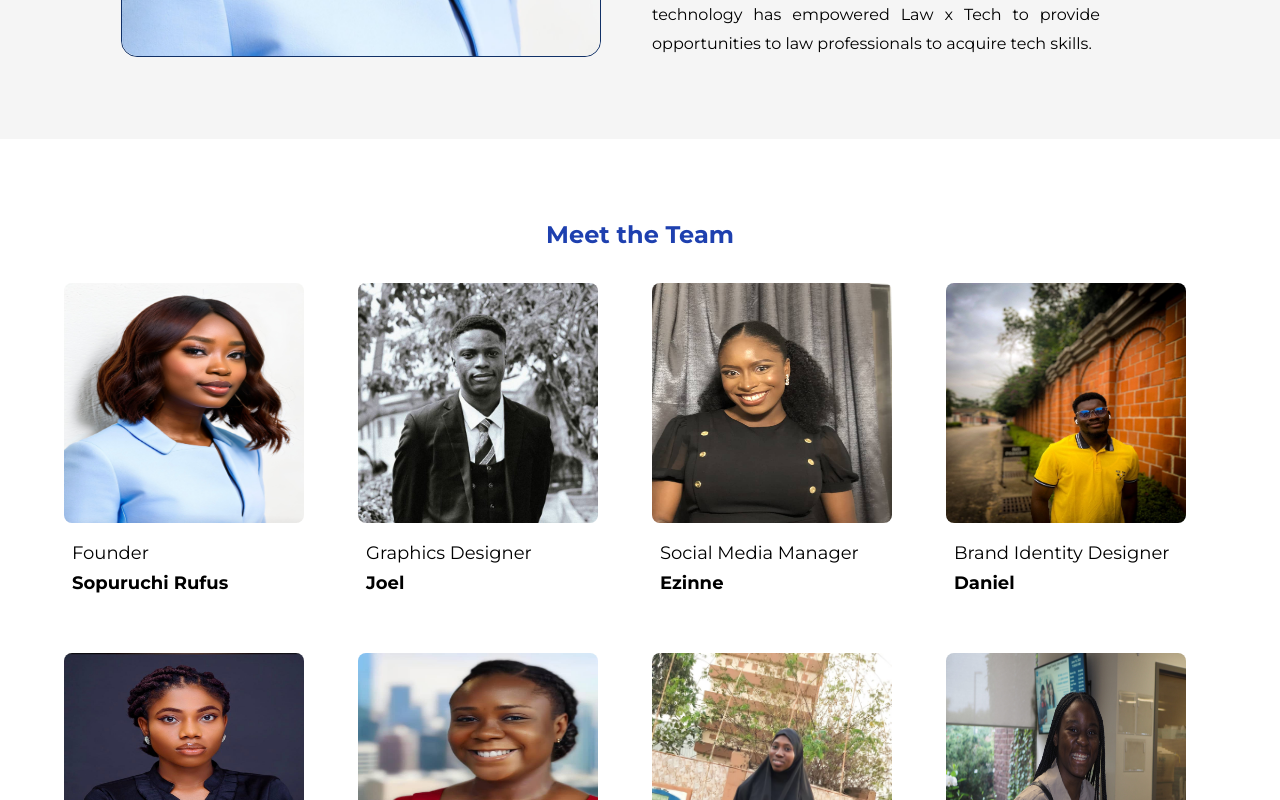
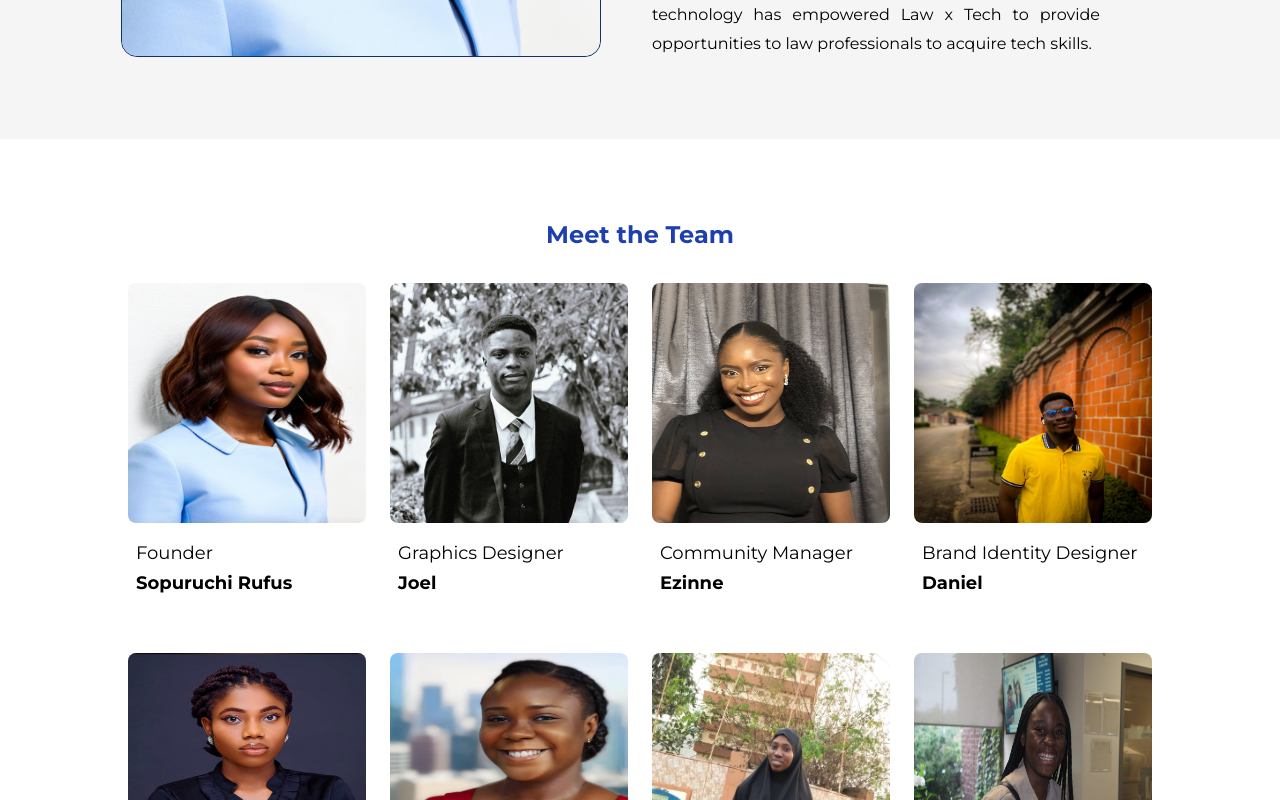
Before and after one commit to LawxTech/LawXTech, a React (Create React App) app: page /about-us in a window 1280 px wide. Shown: the part 2420-3220 px from the top of the page. Built offline with nearby package versions, Linux system fonts and the light colour scheme.

Commit message:
Refactor MeetTheTeam component to use MUI Container

```diff
--- a/src/components/About/MeetTheTeam.tsx
+++ b/src/components/About/MeetTheTeam.tsx
@@ -1,3 +1,5 @@
+import { Container } from "@mui/material";
+
 const teamMembers = [
   {
     name: "Sopuruchi Rufus",
@@ -12,7 +14,7 @@ const teamMembers = [
   },
   {
     name: "Ezinne",
-    position: "Social Media Manager",
+    position: "Community Manager",
     image: "Ezinne, Social Media Manager Vounteer.jpeg",
   },
   {
@@ -50,6 +52,7 @@ const teamMembers = [
 const MeetTeam = () => {
   return (
     <div>
+      <Container maxWidth="lg">
         <section className="bg-white p-16">
           <div className="container mx-auto">
             <h4 className="text-2xl text-blue-800 text-center mb-8 font-bold mt-4">
@@ -77,6 +80,7 @@ const MeetTeam = () => {
             <div id="team"></div>
           </div>
         </section>
+      </Container>
     </div>
   );
 };
```
Lines whose indentation alone changed are shown as unchanged.
